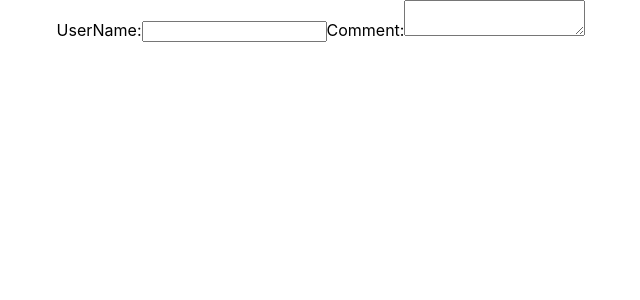
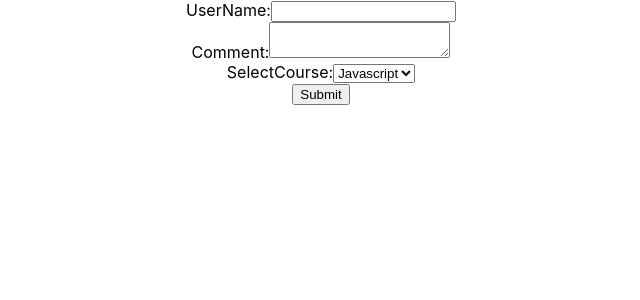
Before and after one commit to alxSoftware2024/React, a React (Create React App) app in the folder my-first-app/: page / in a window 1280 px wide. Shown: the top 300 px of the page, without its empty margins (319-959 px from the left). Built offline with nearby package versions, Linux system fonts and the light colour scheme.

Commit message:
React form handling

```diff
--- a/my-first-app/src/componet/Form.js
+++ b/my-first-app/src/componet/Form.js
@@ -5,35 +5,61 @@ import React, { Component } from 'react'
 
       this.state = {
          userName:'',
-         comment:''
+         comment:'',
+         select:''
       }
     }
-    //Handeller
+    //userName Handeller
     userHander=(event)=>{
         this.setState({
             userName:event.target.value
         })
     }
+    //comment handler
     userComment=(event)=>{
         this.setState({
             comment:event.target.value
         })
     }
-
+    //select handler
+    selectHandeler=(event)=>{
+        this.setState({
+            select:event.target.value
+        })
+    }
+    //submit handler
+    submithandler=(event)=>{
+        alert(`${this.state.userName}${this.state.comment}${this.state.select}`)
+    }
   render() {
     return (
-      <div>
-        <form>
+
+        <form onSubmit={this.submithandler}>
+            <div>
             <label>
                 UserName:
             </label>
             <input type='text' value={this.state.userName} onChange={this.userHander} />
-        <label>
+            </div>
+
+       <div>
+       <label>
             Comment:
         </label>
         <textarea type='text' value={this.state.comment} onChange={this.userComment}/>
+       </div>
+       <div>
+        <label>SelectCourse:</label>
+        <select value={this.state.select} onChange={this.selectHandeler}>
+            <option value='Javascript'>Javascript</option>
+            <option value='React'>React</option>
+            <option value='Java'>Java</option>
+            <option value='C++'>C++</option>
+        </select>
+       </div>
+        <button type='submit'>Submit</button>
         </form>
-      </div>
+
     )
   }
 }
```
